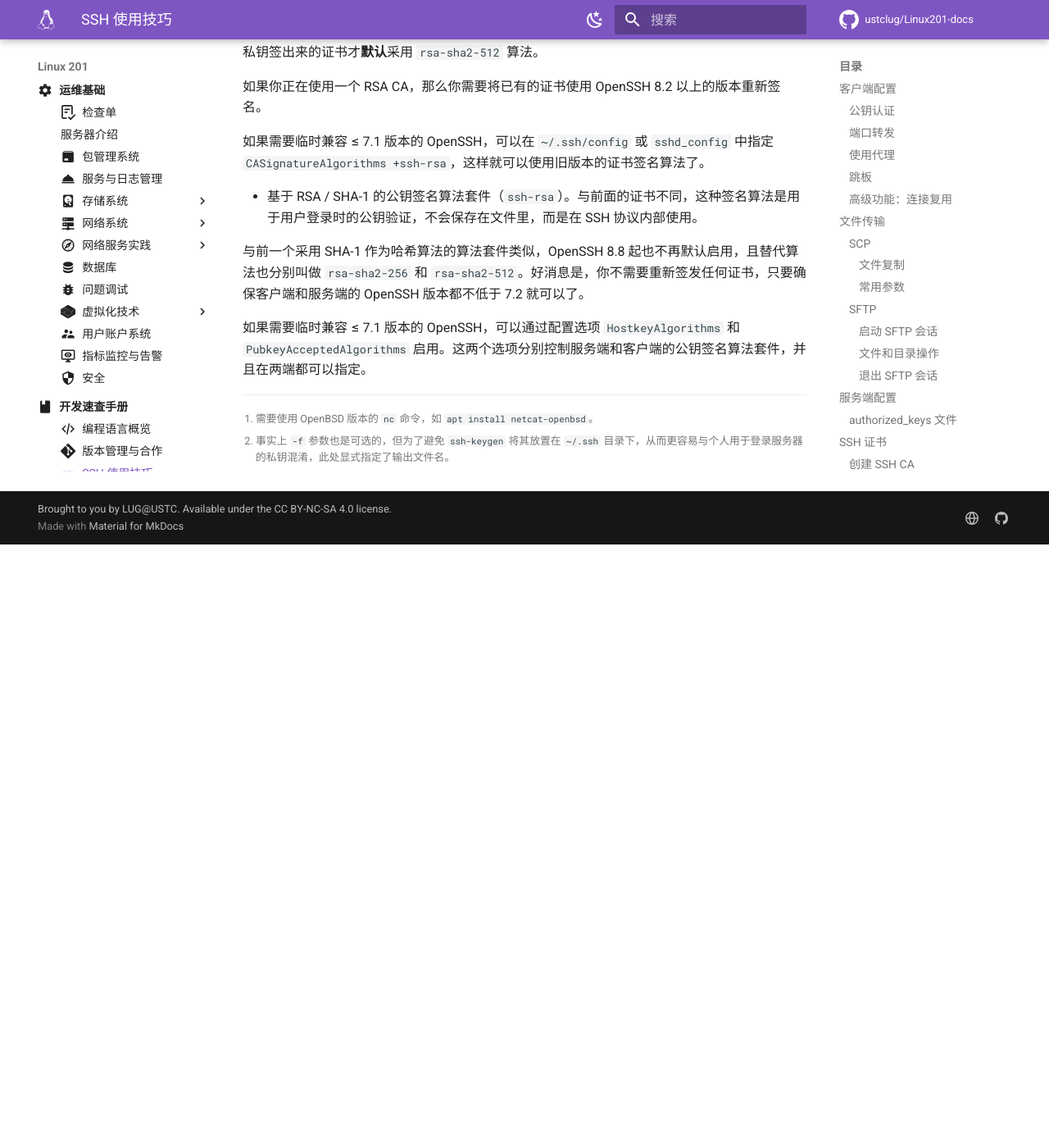
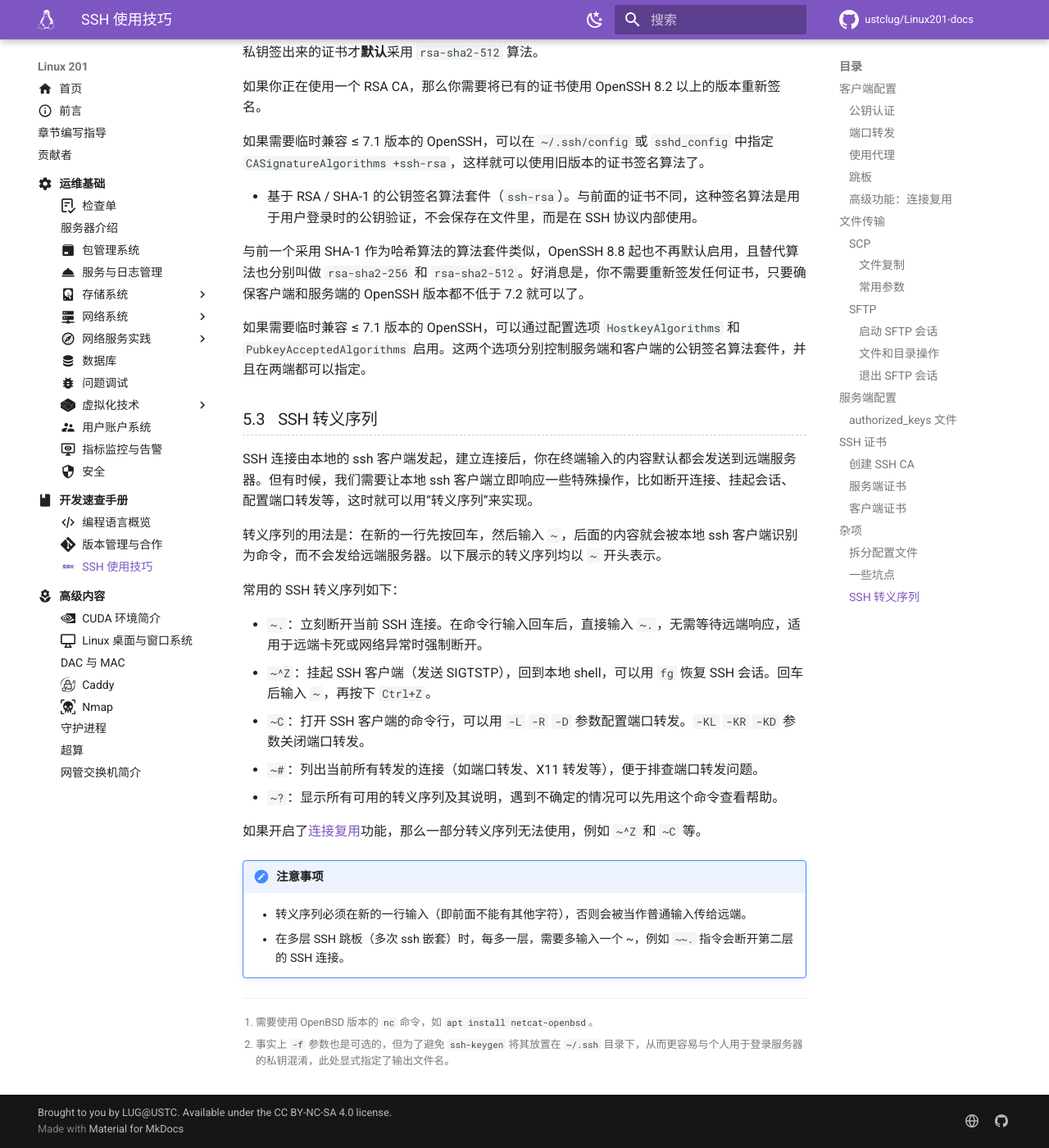
Before and after one commit to ustclug/Linux201-docs, an MkDocs documentation site: the page built from docs/dev/ssh.md, in a window 1280 px wide and 1400 px high, scrolled down 14423 px. Shown: the whole window at 82% size. Built offline with MkDocs 1.6.1 and Material for MkDocs 9.7.7, drawn with Linux system fonts in a browser that asks for light colours; comment, search, counter and statistics services are not loaded; before the commit the page ends 15087 px from its top, so only the background shows below that.

Commit message:
dev/ssh: Add introduction to "escape sequeces" (#55)
* ssh: Add introduction to "escape sequeces"

* ssh: Modify expression for "escape sequeces"

* dev/ssh: Better wording for escape-sequences

---------

Co-authored-by: taoky <me@taoky.moe>

```diff
--- a/docs/dev/ssh.md
+++ b/docs/dev/ssh.md
@@ -552,3 +552,23 @@
   与前一个采用 SHA-1 作为哈希算法的算法套件类似，OpenSSH 8.8 起也不再默认启用，且替代算法也分别叫做 `rsa-sha2-256` 和 `rsa-sha2-512`。好消息是，你不需要重新签发任何证书，只要确保客户端和服务端的 OpenSSH 版本都不低于 7.2 就可以了。
 
   如果需要临时兼容 &le; 7.1 版本的 OpenSSH，可以通过配置选项 `HostkeyAlgorithms` 和 `PubkeyAcceptedAlgorithms` 启用。这两个选项分别控制服务端和客户端的公钥签名算法套件，并且在两端都可以指定。
+
+### SSH 转义序列 {#escape-sequences}
+
+SSH 连接由本地的 ssh 客户端发起，建立连接后，你在终端输入的内容默认都会发送到远端服务器。但有时候，我们需要让本地 ssh 客户端立即响应一些特殊操作，比如断开连接、挂起会话、配置端口转发等，这时就可以用“转义序列”来实现。
+
+转义序列的用法是：在新的一行先按回车，然后输入 `~`，后面的内容就会被本地 ssh 客户端识别为命令，而不会发给远端服务器。以下展示的转义序列均以 `~` 开头表示。
+
+常用的 SSH 转义序列如下：
+
+- `~.`：立刻断开当前 SSH 连接。在命令行输入回车后，直接输入 `~.`，无需等待远端响应，适用于远端卡死或网络异常时强制断开。
+- `~^Z`：挂起 SSH 客户端（发送 SIGTSTP），回到本地 shell，可以用 `fg` 恢复 SSH 会话。回车后输入 `~`，再按下 `Ctrl+Z`。
+- `~C`：打开 SSH 客户端的命令行，可以用 `-L` `-R` `-D` 参数配置端口转发。`-KL` `-KR` `-KD` 参数关闭端口转发。
+- `~#`：列出当前所有转发的连接（如端口转发、X11 转发等），便于排查端口转发问题。
+- `~?`：显示所有可用的转义序列及其说明，遇到不确定的情况可以先用这个命令查看帮助。
+
+如果开启了[连接复用](#connection-reuse)功能，那么一部分转义序列无法使用，例如 `~^Z` 和 `~C` 等。
+
+!!! note "注意事项"
+    - 转义序列必须在新的一行输入（即前面不能有其他字符），否则会被当作普通输入传给远端。
+    - 在多层 SSH 跳板（多次 ssh 嵌套）时，每多一层，需要多输入一个 ~，例如 `~~.` 指令会断开第二层的 SSH 连接。
```
